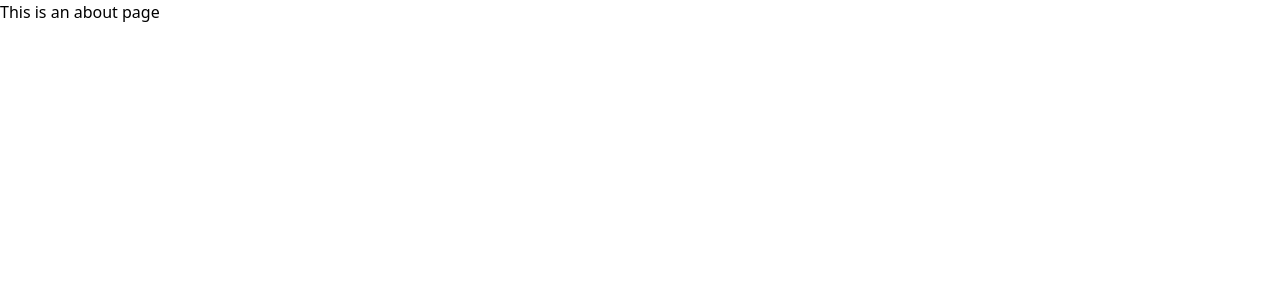
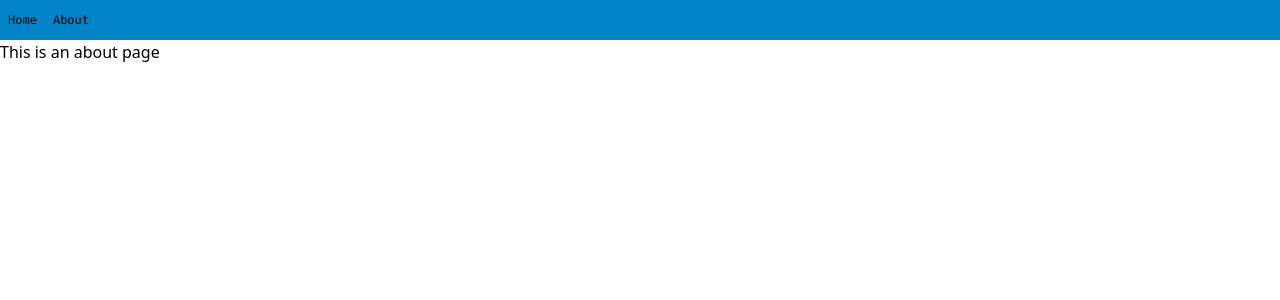
Before and after one commit to AndreZara1999/proj-01, a Vue app: page /about in a window 1280 px wide. Shown: the top 300 px of the page. Built offline with nearby package versions, Linux system fonts and the light colour scheme.

Commit message:
add desktop navbar

```diff
--- /dev/null
+++ b/src/components/atoms/ItemNav.vue
@@ -0,0 +1,24 @@
+<template>
+    <div class="w-fill py-1 my-2 mx-2 font-mono font-normal text-xs">
+        <router-link :to='path'>{{text}}</router-link>
+    </div>
+</template>
+
+<script lang="ts">
+    import Vue from 'vue';
+
+    export default Vue.extend({
+        name: 'ItemNav',
+        props: {
+            path: {
+                type: String,
+                required: true
+            },
+            text: {
+                type: String,
+                required: true
+            }
+        }
+
+    });
+</script>
--- /dev/null
+++ b/src/components/molecules/DesktopNavbar.vue
@@ -0,0 +1,19 @@
+<template>
+    <div class="w-full hidden sm:hidden lg:flex flex-row flex-nowrap bg-sky-600">
+        <ItemNav path='/' text="Home" />
+        <ItemNav path='/about' text="About" />
+    </div>
+</template>
+
+<script lang="ts">
+    import Vue from 'vue';
+    // COMPONENTS
+    import ItemNav from '@/components/atoms/ItemNav.vue';
+
+    export default Vue.extend({
+        name: 'DesktopNavbar',
+        components: {
+            ItemNav
+        }
+    })
+</script>
--- /dev/null
+++ b/src/components/organisms/Navbar.vue
@@ -0,0 +1,17 @@
+/** MOBILE FIRST */
+<template>
+    <DesktopNavbar />
+</template>
+
+<script lang="ts">
+    import Vue from 'vue';
+    // COMPONENTS
+    import DesktopNavbar from '@/components/molecules/DesktopNavbar.vue';
+
+    export default Vue.extend({
+        name: 'Navbar',
+        components: {
+            DesktopNavbar
+        }
+    });
+</script>
--- a/src/views/AboutView.vue
+++ b/src/views/AboutView.vue
@@ -1,5 +1,20 @@
 <template>
-  <div class="about">
-    <h1>This is an about page</h1>
+  <div>
+    <ItemNav path='/' text="Home"/>
+    <div class="about">
+      <h1>This is an about page</h1>
+    </div>
   </div>
 </template>
+
+<script lang="ts">
+  import Vue from 'vue';
+  // COMPONENTS
+  import ItemNav from '@/components/organisms/Navbar.vue';
+
+  export default Vue.extend({
+    components: {
+      ItemNav
+    }
+  })
+</script>
--- a/src/views/HomeView.vue
+++ b/src/views/HomeView.vue
@@ -1,11 +1,16 @@
 <template>
-
+  <Navbar />
 </template>
 
 <script lang="ts">
   import Vue from 'vue'
+  // COMPONENTS
+  import Navbar from '@/components/organisms/Navbar.vue';
 
   export default Vue.extend({
-    name: 'HomeViewasdasd'
+    name: 'HomeViewasdasd',
+    components: {
+      Navbar
+    }
   })
 </script>
```
Also changed, not shown: 1 other file (tests, documents, lock files or other folders).
